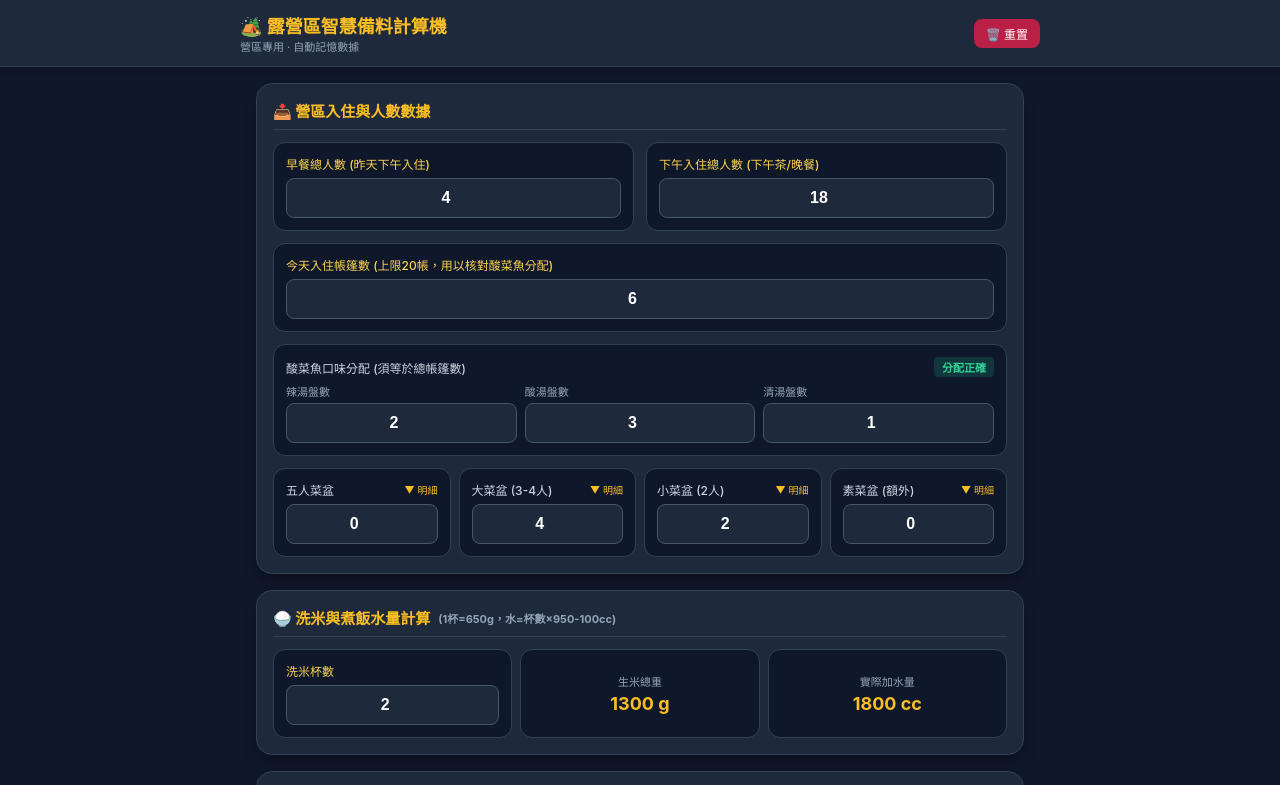
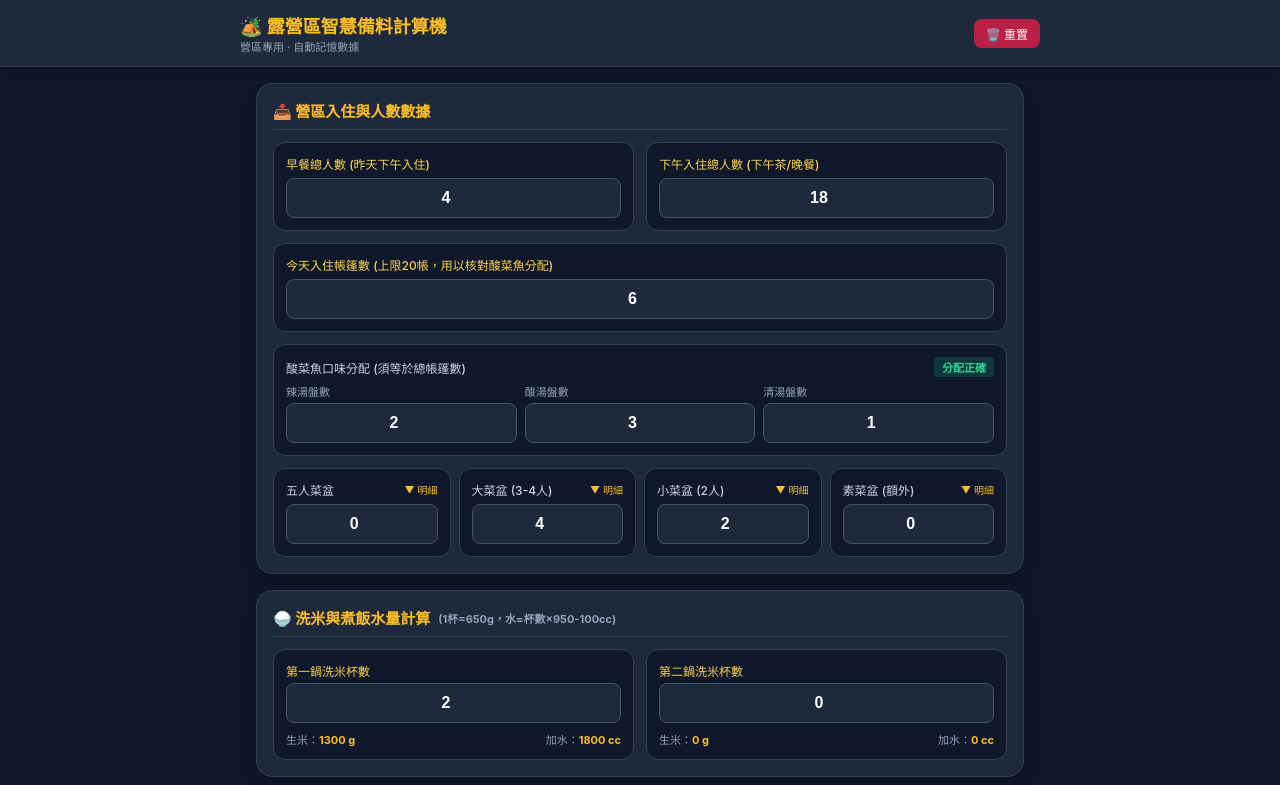
Before and after one commit to whdshwj/camp-calculator, a plain HTML site: page index.html in a window 1280 px wide. Shown: the top 785 px of the page. Drawn offline with Linux system fonts and the light colour scheme.

Commit message:
Update index.html

```diff
--- a/index.html
+++ b/index.html
@@ -32,7 +32,7 @@
         .font-bold { font-weight: bold; }
         .text-amber { color: #fbbf24; }
 
-        /* 菜盆卡片點擊展開樣式 */
+        /* 菜盆點擊展開明細樣式 */
         .basin-card { cursor: pointer; transition: border-color 0.2s; }
         .basin-card:hover { border-color: #475569; }
         .basin-card.active { border-color: #fbbf24; }
@@ -116,7 +116,7 @@
                     <input type="number" id="basinFive" min="0" value="0" oninput="calculate()">
                     <div class="basin-detail">
                         <span class="text-amber font-bold">【單份數量】</span><br>
-                        <span class="text-xs" style="color: #fb7185;">⚠️ 清單待確認</span>
+                        • 高麗菜：150g<br>• 青江菜：80g<br>• 香菇：3朵<br>• 南瓜：5片<br>• 牛番茄：3片<br>• 金針菇：1大<br>• 凍豆腐：4個<br>• 蒟蒻捲：4個<br>• 蘿蔔：5片<br>• 川耳：4個
                     </div>
                 </div>
 
@@ -128,16 +128,7 @@
                     <input type="number" id="basinLarge" min="0" value="4" oninput="calculate()">
                     <div class="basin-detail">
                         <span class="text-amber font-bold">【單份數量】</span><br>
-                        • 高麗菜：150g<br>
-                        • 青江菜：80g<br>
-                        • 香菇：2朵<br>
-                        • 南瓜：5片<br>
-                        • 牛番茄：2片<br>
-                        • 金針菇：1大<br>
-                        • 凍豆腐：4個<br>
-                        • 蒟蒻捲：4個<br>
-                        • 蘿蔔：4片<br>
-                        • 川耳：4個
+                        • 高麗菜：150g<br>• 青江菜：80g<br>• 香菇：2朵<br>• 南瓜：5片<br>• 牛番茄：2片<br>• 金針菇：1大<br>• 凍豆腐：4個<br>• 蒟蒻捲：4個<br>• 蘿蔔：4片<br>• 川耳：4個
                     </div>
                 </div>
 
@@ -149,16 +140,7 @@
                     <input type="number" id="basinSmall" min="0" value="2" oninput="calculate()">
                     <div class="basin-detail">
                         <span class="text-amber font-bold">【單份數量】</span><br>
-                        • 高麗菜：100g<br>
-                        • 青江菜：40g<br>
-                        • 香菇：1朵<br>
-                        • 南瓜：3片<br>
-                        • 牛番茄：1片<br>
-                        • 金針菇：1小<br>
-                        • 凍豆腐：2個<br>
-                        • 蒟蒻捲：2個<br>
-                        • 蘿蔔：2片<br>
-                        • 川耳：3個
+                        • 高麗菜：100g<br>• 青江菜：40g<br>• 香菇：1朵<br>• 南瓜：3片<br>• 牛番茄：1片<br>• 金針菇：1小<br>• 凍豆腐：2個<br>• 蒟蒻捲：2個<br>• 蘿蔔：2片<br>• 川耳：3個
                     </div>
                 </div>
 
@@ -170,41 +152,33 @@
                     <input type="number" id="basinVegan" min="0" value="0" oninput="calculate()">
                     <div class="basin-detail">
                         <span class="text-amber font-bold">【單份數量】</span><br>
-                        • 高麗菜：80g<br>
-                        • 青江菜：35g<br>
-                        • 娃娃菜：1個<br>
-                        • 香菇：1朵<br>
-                        • 南瓜：3片<br>
-                        • 牛番茄：1片<br>
-                        • 金針菇：1小<br>
-                        • 凍豆腐：2個<br>
-                        • 蒟蒻捲：2個<br>
-                        • 蘿蔔：2片<br>
-                        • 川耳：3個<br>
-                        • 雪白菇：1朵<br>
-                        • 冬粉：1個<br>
-                        • 素火鍋料：4種各1<br>
-                        • 芋頭：2個
+                        • 高麗菜：100g<br>• 青江菜：40g<br>• 娃娃菜：1個<br>• 香菇：1朵<br>• 南瓜：3片<br>• 牛番茄：1片<br>• 金針菇：1小<br>• 凍豆腐：2個<br>• 蒟蒻捲：2個<br>• 蘿蔔：2片<br>• 川耳：3個<br>• 雪白菇：1朵<br>• 冬粉：1個<br>• 素火鍋料：4種各1<br>• 芋頭：2個
                     </div>
                 </div>
             </div>
         </div>
 
-        <!-- 區塊：洗米計算機 -->
+        <!-- 區塊：洗米計算機 (雙鍋獨立) -->
         <div class="card">
             <h2>🍚 洗米與煮飯水量計算 <span class="text-xs">(1杯=650g，水=杯數×950-100cc)</span></h2>
-            <div class="grid-3">
+            <div class="grid-2">
+                <!-- 鍋 1 -->
                 <div class="sub-card" style="margin-bottom:0;">
-                    <label style="color: #fcd34d;">洗米杯數</label>
-                    <input type="number" id="riceCups" min="0" step="0.5" value="2" oninput="calculate()">
+                    <label style="color: #fcd34d; margin-bottom:4px;">第一鍋洗米杯數</label>
+                    <input type="number" id="riceCups1" min="0" step="0.5" value="2" oninput="calculate()" style="margin-bottom: 8px;">
+                    <div class="flex-between text-xs">
+                        <span>生米：<span id="riceWeight1" class="text-amber font-bold">1300 g</span></span>
+                        <span>加水：<span id="riceWater1" class="text-amber font-bold">1800 cc</span></span>
+                    </div>
                 </div>
-                <div class="sub-card" style="margin-bottom:0; display:flex; flex-direction:column; justify-content:center; align-items:center;">
-                    <span class="text-xs">生米總重</span>
-                    <span id="riceWeightOut" class="text-amber font-bold" style="font-size:18px; margin-top:4px;">1300 g</span>
-                </div>
-                <div class="sub-card" style="margin-bottom:0; display:flex; flex-direction:column; justify-content:center; align-items:center;">
-                    <span class="text-xs">實際加水量</span>
-                    <span id="riceWaterOut" class="text-amber font-bold" style="font-size:18px; margin-top:4px;">1800 cc</span>
+                <!-- 鍋 2 -->
+                <div class="sub-card" style="margin-bottom:0;">
+                    <label style="color: #fcd34d; margin-bottom:4px;">第二鍋洗米杯數</label>
+                    <input type="number" id="riceCups2" min="0" step="0.5" value="0" oninput="calculate()" style="margin-bottom: 8px;">
+                    <div class="flex-between text-xs">
+                        <span>生米：<span id="riceWeight2" class="text-amber font-bold">0 g</span></span>
+                        <span>加水：<span id="riceWater2" class="text-amber font-bold">0 cc</span></span>
+                    </div>
                 </div>
             </div>
         </div>
@@ -233,7 +207,7 @@
     </div>
 
     <script>
-        const STORAGE_KEY = 'camp_calculator_data_v1';
+        const STORAGE_KEY = 'camp_calculator_data_v2';
 
         const defaultValues = {
             yesterdayGuests: 4,
@@ -246,7 +220,8 @@
             basinLarge: 4,
             basinSmall: 2,
             basinVegan: 0,
-            riceCups: 2
+            riceCups1: 2,
+            riceCups2: 0
         };
 
         function toggleBasin(cardEl) {
@@ -284,19 +259,30 @@
             }
         }
 
-        function getTieredDrinkCC(guests) {
+        // 下午茶飲料級距
+        function getAfternoonDrinkCC(guests) {
             if (guests <= 0) return 0;
-            if (guests < 15) return 2000;
-            if (guests < 30) return 3000;
-            if (guests < 50) return 3500;
-            return 4000;
+            if (guests <= 14) return 2000;
+            if (guests <= 35) return 3000;
+            return 4000; // 36 ~ 49人以上 4000cc 封頂
+        }
+
+        // 晚餐飲料級距
+        function getDinnerDrinkCC(guests) {
+            if (guests <= 0) return 0;
+            if (guests <= 14) return 2000;
+            if (guests <= 40) return 3000;
+            return 6000; // 41 ~ 49人以上 6000cc 封頂
         }
 
         function getPreparedSoupPortions(ordered) {
             if (ordered <= 0) return 0;
             if (ordered === 1) return 3;
             if (ordered === 2) return 5;
+            if (ordered === 3) return 6;
             if (ordered === 5) return 10;
+            if (ordered === 7) return 15;
+            if (ordered === 10) return 18;
             if (ordered === 12) return 23;
             return Math.ceil(ordered * 1.8 + 1);
         }
@@ -313,7 +299,8 @@
                 basinLarge: parseInt(document.getElementById('basinLarge').value) || 0,
                 basinSmall: parseInt(document.getElementById('basinSmall').value) || 0,
                 basinVegan: parseInt(document.getElementById('basinVegan').value) || 0,
-                riceCups: parseFloat(document.getElementById('riceCups').value) || 0
+                riceCups1: parseFloat(document.getElementById('riceCups1').value) || 0,
+                riceCups2: parseFloat(document.getElementById('riceCups2').value) || 0
             };
 
             saveData(currentData);
@@ -322,7 +309,7 @@
                 yesterdayGuests, todayGuests, todayTents,
                 soupSpicy, soupAcid, soupClear,
                 basinFive, basinLarge, basinSmall, basinVegan,
-                riceCups
+                riceCups1, riceCups2
             } = currentData;
 
             const warningEl = document.getElementById('tentWarning');
@@ -338,11 +325,16 @@
                 sumStatusEl.className = "badge badge-danger";
             }
 
-            // 0. 洗米計算
-            const riceWeight = Math.round(riceCups * 650);
-            const riceWater = riceCups > 0 ? Math.max(0, Math.round(riceCups * 950 - 100)) : 0;
-            document.getElementById('riceWeightOut').textContent = `${riceWeight} g`;
-            document.getElementById('riceWaterOut').textContent = `${riceWater} cc`;
+            // 0. 洗米計算 (雙鍋獨立)
+            const w1 = Math.round(riceCups1 * 650);
+            const cc1 = riceCups1 > 0 ? Math.max(0, Math.round(riceCups1 * 950 - 100)) : 0;
+            const w2 = Math.round(riceCups2 * 650);
+            const cc2 = riceCups2 > 0 ? Math.max(0, Math.round(riceCups2 * 950 - 100)) : 0;
+
+            document.getElementById('riceWeight1').textContent = `${w1} g`;
+            document.getElementById('riceWater1').textContent = `${cc1} cc`;
+            document.getElementById('riceWeight2').textContent = `${w2} g`;
+            document.getElementById('riceWater2').textContent = `${cc2} cc`;
 
             // 1. 早餐
             document.getElementById('breakfastCount').textContent = `(人數：${yesterdayGuests} 人)`;
@@ -375,7 +367,7 @@
                     </div>
                 `;
             } else {
-                const bfCC = getTieredDrinkCC(yesterdayGuests);
+                const bfCC = getAfternoonDrinkCC(yesterdayGuests);
                 const orangeSyrup = (bfCC / 1000) * 160;
                 breakfastHtml += `
                     <div class="sub-card" style="margin-bottom:0;">
@@ -390,7 +382,7 @@
             }
             document.getElementById('breakfastList').innerHTML = breakfastHtml;
 
-            // 2. 酸菜魚
+            // 2. 酸菜魚 (辣湯/酸湯用雞粉，清湯用大骨粉)
             const prepSpicy = getPreparedSoupPortions(soupSpicy);
             const prepAcid = getPreparedSoupPortions(soupAcid);
             const prepClear = getPreparedSoupPortions(soupClear);
@@ -404,7 +396,7 @@
                         • 醬油：${prepSpicy * 20}g<br>
                         • 火鍋底料：${prepSpicy} 塊<br>
                         • 鹽巴：<span class="text-amber font-bold">${prepSpicy * 7}g</span><br>
-                        • 大骨粉：<span class="text-amber font-bold">${prepSpicy * 3}g</span>
+                        • 雞粉：<span class="text-amber font-bold">${prepSpicy * 3}g</span>
                     </div>
                 </div>
                 <div class="sub-card" style="margin-bottom:0;">
@@ -416,7 +408,7 @@
                         • 白醋：${prepAcid * 30}g<br>
                         • 米酒：${prepAcid * 15}g<br>
                         • 鹽巴：<span class="text-amber font-bold">${prepAcid * 7}g</span><br>
-                        • 大骨粉：<span class="text-amber font-bold">${prepAcid * 3}g</span>
+                        • 雞粉：<span class="text-amber font-bold">${prepAcid * 3}g</span>
                     </div>
                 </div>
                 <div class="sub-card" style="margin-bottom:0;">
@@ -431,45 +423,64 @@
                 </div>
             `;
 
-            // 3. 菜盆總計
-            const vegCabbage = (basinFive * 150) + (basinLarge * 150) + (basinSmall * 100) + (basinVegan * 80);
-            const vegBokChoy = (basinFive * 80) + (basinLarge * 80) + (basinSmall * 40) + (basinVegan * 30);
-            const vegMushroom = (basinFive * 2) + (basinLarge * 2) + (basinSmall * 1) + (basinVegan * 1);
-            const vegPumpkin = (basinFive * 6) + (basinLarge * 5) + (basinSmall * 3) + (basinVegan * 3);
+            // 3. 菜盆總計加總 (已排除凍豆腐、蒟蒻捲、川耳，並依指定順序排列)
+            const vegCabbage = (basinFive * 150) + (basinLarge * 150) + (basinSmall * 100) + (basinVegan * 100);
+            const vegBokChoy = (basinFive * 80) + (basinLarge * 80) + (basinSmall * 40) + (basinVegan * 40);
+            const vegPumpkin = (basinFive * 5) + (basinLarge * 5) + (basinSmall * 3) + (basinVegan * 3);
+            const vegRadish = (basinFive * 5) + (basinLarge * 4) + (basinSmall * 2) + (basinVegan * 2);
             const vegTomato = (basinFive * 3) + (basinLarge * 2) + (basinSmall * 1) + (basinVegan * 1);
             const vegEnokiLarge = (basinFive * 1) + (basinLarge * 1) + (basinSmall * 0) + (basinVegan * 0);
             const vegEnokiSmall = (basinFive * 0) + (basinLarge * 0) + (basinSmall * 1) + (basinVegan * 1);
-            const vegRadish = (basinFive * 5) + (basinLarge * 4) + (basinSmall * 2) + (basinVegan * 2);
+            const vegMushroom = (basinFive * 3) + (basinLarge * 2) + (basinSmall * 1) + (basinVegan * 1);
 
-            document.getElementById('vegetableList').innerHTML = `
+            let vegHtml = `
                 <div class="sub-card" style="margin-bottom:0;"><span class="text-xs">高麗菜</span><br><span class="font-bold" style="font-size:15px;">${vegCabbage} g</span></div>
                 <div class="sub-card" style="margin-bottom:0;"><span class="text-xs">青江菜</span><br><span class="font-bold" style="font-size:15px;">${vegBokChoy} g</span></div>
+                <div class="sub-card" style="margin-bottom:0;"><span class="text-xs">南瓜</span><br><span class="font-bold" style="font-size:15px;">${vegPumpkin} 片</span></div>
+                <div class="sub-card" style="margin-bottom:0;"><span class="text-xs">白蘿蔔</span><br><span class="font-bold" style="font-size:15px;">${vegRadish} 片</span></div>
+                <div class="sub-card" style="margin-bottom:0;"><span class="text-xs">牛蕃茄</span><br><span class="font-bold" style="font-size:15px;">${vegTomato} 片</span></div>
+                <div class="sub-card" style="margin-bottom:0;"><span class="text-xs">金針菇(大)</span><br><span class="font-bold" style="font-size:15px;">${vegEnokiLarge} 包</span></div>
+                <div class="sub-card" style="margin-bottom:0;"><span class="text-xs">金針菇(小)</span><br><span class="font-bold" style="font-size:15px;">${vegEnokiSmall} 包</span></div>
                 <div class="sub-card" style="margin-bottom:0;"><span class="text-xs">香菇</span><br><span class="font-bold" style="font-size:15px;">${vegMushroom} 朵</span></div>
-                <div class="sub-card" style="margin-bottom:0;"><span class="text-xs">南瓜</span><br><span class="font-bold" style="font-size:15px;">${vegPumpkin} 片</span></div>
-                <div class="sub-card" style="margin-bottom:0;"><span class="text-xs">牛蕃茄</span><br><span class="font-bold" style="font-size:15px;">${vegTomato} 片</span></div>
-                <div class="sub-card" style="margin-bottom:0;"><span class="text-xs">金針菇(大)</span><br><span class="font-bold" style="font-size:15px;">${vegEnokiLarge} 片</span></div>
-                <div class="sub-card" style="margin-bottom:0;"><span class="text-xs">金針菇(小)</span><br><span class="font-bold" style="font-size:15px;">${vegEnokiSmall} 片</span></div>
-                <div class="sub-card" style="margin-bottom:0;"><span class="text-xs">白蘿蔔</span><br><span class="font-bold" style="font-size:15px;">${vegRadish} 片</span></div>
             `;
 
-            // 4. 下午茶與晚餐飲料
-            const afDrinkCC = getTieredDrinkCC(todayGuests);
-            const milkPowder = (afDrinkCC / 1000) * 50;
-            const grapefruitSyrup = (afDrinkCC / 1000) * 160;
-            const kumquatSyrup = (afDrinkCC / 1000) * 150;
+            // 只有當素菜盆數量 > 0 時才顯示素菜盆專屬品項
+            if (basinVegan > 0) {
+                const vegBabyCabbage = basinVegan * 1;
+                const vegWhiteMushroom = basinVegan * 1;
+                const vegGlassNoodles = basinVegan * 1;
+                const vegVeganHotpot = basinVegan * 4;
+                const vegTaro = basinVegan * 2;
+                vegHtml += `
+                    <div class="sub-card" style="margin-bottom:0;"><span class="text-xs">娃娃菜</span><br><span class="font-bold" style="font-size:15px;">${vegBabyCabbage} 個</span></div>
+                    <div class="sub-card" style="margin-bottom:0;"><span class="text-xs">雪白菇</span><br><span class="font-bold" style="font-size:15px;">${vegWhiteMushroom} 朵</span></div>
+                    <div class="sub-card" style="margin-bottom:0;"><span class="text-xs">冬粉</span><br><span class="font-bold" style="font-size:15px;">${vegGlassNoodles} 個</span></div>
+                    <div class="sub-card" style="margin-bottom:0;"><span class="text-xs">素火鍋料</span><br><span class="font-bold" style="font-size:15px;">${vegVeganHotpot} 個</span></div>
+                    <div class="sub-card" style="margin-bottom:0;"><span class="text-xs">芋頭</span><br><span class="font-bold" style="font-size:15px;">${vegTaro} 個</span></div>
+                `;
+            }
+            document.getElementById('vegetableList').innerHTML = vegHtml;
+
+            // 4. 下午茶與晚餐飲料 (獨立級距)
+            const afCC = getAfternoonDrinkCC(todayGuests);
+            const dnCC = getDinnerDrinkCC(todayGuests);
+
+            const milkPowder = (afCC / 1000) * 50;
+            const grapefruitSyrup = (afCC / 1000) * 160;
+            const kumquatSyrup = (dnCC / 1000) * 150;
 
             document.getElementById('drinkList').innerHTML = `
                 <div class="sub-card" style="margin-bottom:0;">
-                    <div class="flex-between"><span class="font-bold">🧋 下午茶奶茶</span><span class="text-amber font-bold">${afDrinkCC} cc</span></div>
-                    <div class="text-xs" style="margin-top:4px;">紅茶 ${afDrinkCC}cc ＋ 奶精粉 <span class="text-amber font-bold">${milkPowder}g</span></div>
+                    <div class="flex-between"><span class="font-bold">🧋 下午茶奶茶</span><span class="text-amber font-bold">${afCC} cc</span></div>
+                    <div class="text-xs" style="margin-top:4px;">紅茶 ${afCC}cc ＋ 奶精粉 <span class="text-amber font-bold">${milkPowder}g</span></div>
                 </div>
                 <div class="sub-card" style="margin-bottom:0;">
-                    <div class="flex-between"><span class="font-bold">🍇 下午葡萄柚汁</span><span class="text-amber font-bold">${afDrinkCC} cc</span></div>
-                    <div class="text-xs" style="margin-top:4px;">水 ${afDrinkCC}g ＋ 糖漿 <span class="text-amber font-bold">${grapefruitSyrup}g</span></div>
+                    <div class="flex-between"><span class="font-bold">🍇 下午葡萄柚汁</span><span class="text-amber font-bold">${afCC} cc</span></div>
+                    <div class="text-xs" style="margin-top:4px;">水 ${afCC}g ＋ 糖漿 <span class="text-amber font-bold">${grapefruitSyrup}g</span></div>
                 </div>
                 <div class="sub-card" style="margin-bottom:0; grid-column: 1 / -1;">
-                    <div class="flex-between"><span class="font-bold">🍋 晚餐金桔檸檬</span><span class="text-amber font-bold">${afDrinkCC} cc</span></div>
-                    <div class="text-xs" style="margin-top:4px;">水 ${afDrinkCC}g ＋ 檸檬濃縮汁 <span class="text-amber font-bold">${kumquatSyrup}g</span></div>
+                    <div class="flex-between"><span class="font-bold">🍋 晚餐金桔檸檬</span><span class="text-amber font-bold">${dnCC} cc</span></div>
+                    <div class="text-xs" style="margin-top:4px;">水 ${dnCC}g ＋ 檸檬濃縮汁 <span class="text-amber font-bold">${kumquatSyrup}g</span></div>
                 </div>
             `;
         }
```
